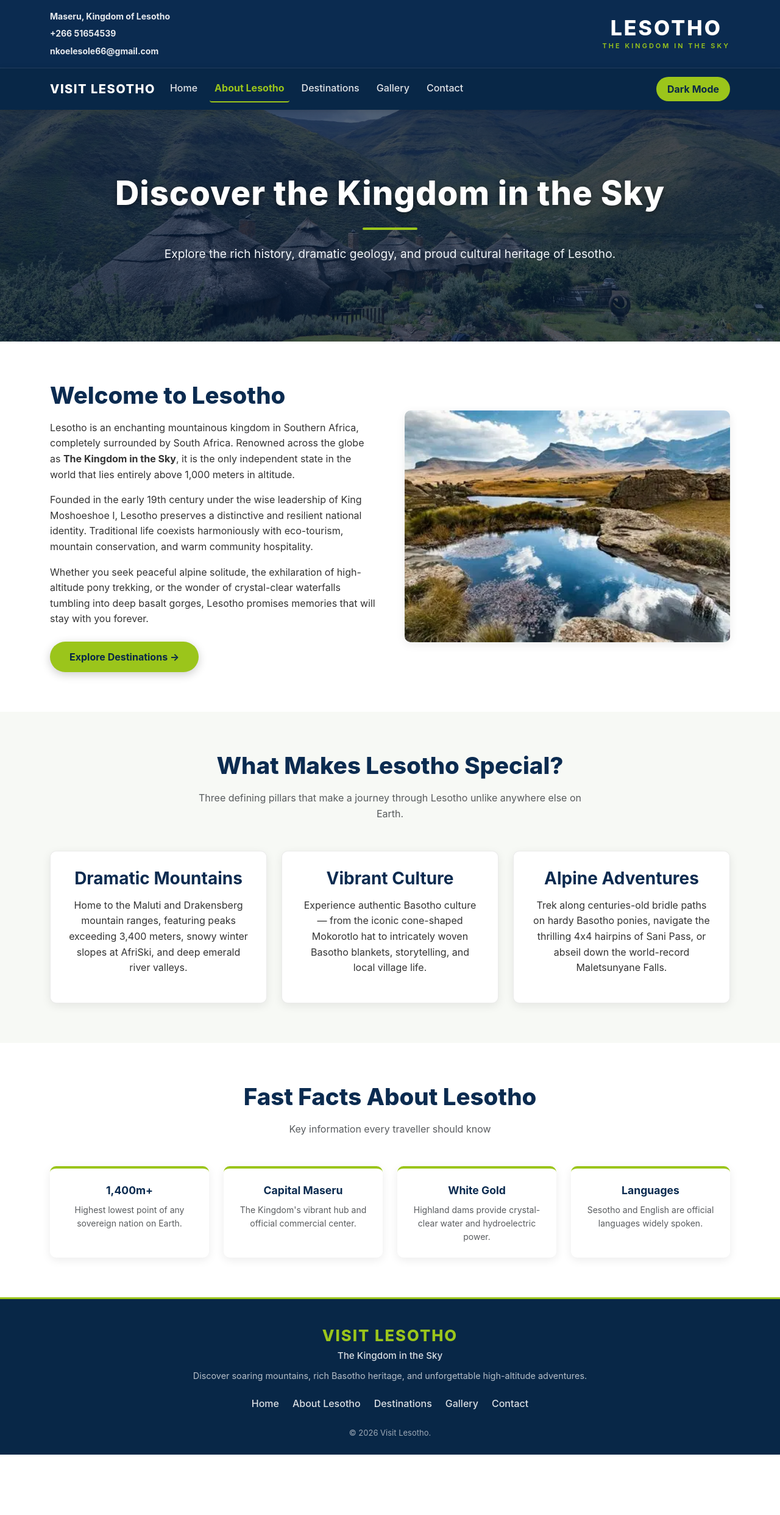
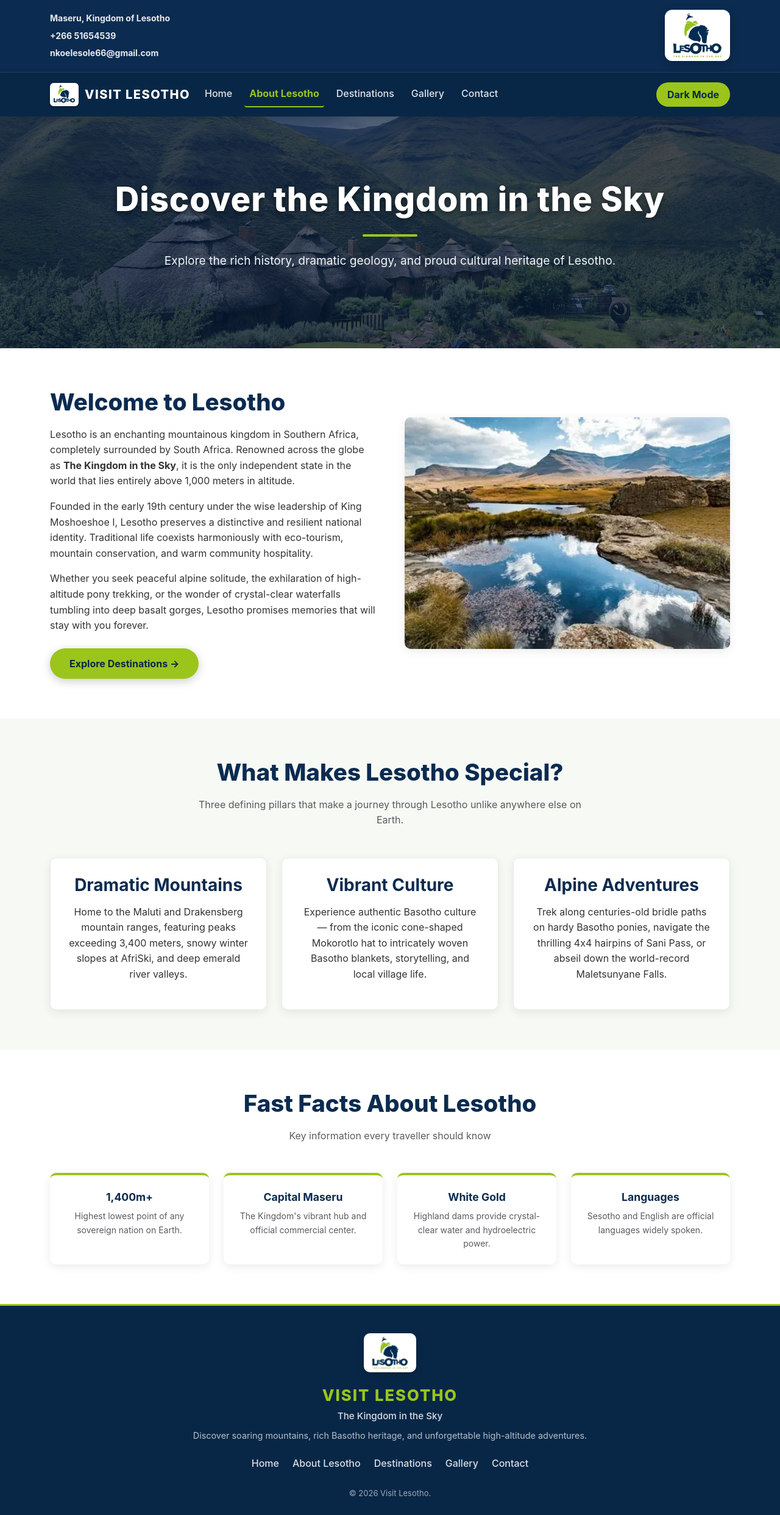
Before and after one commit to andrewnkoe/TOUR, a plain HTML site: page about.html in a window 1280 px wide. Shown: the whole page at 61% size. Before the commit the page ends 2385 px from the top, so only its background shows below. Drawn offline with nearby package versions, Linux system fonts and the light colour scheme.

Commit message:
Add files via upload

```diff
--- a/about.html
+++ b/about.html
@@ -6,6 +6,7 @@
     <meta name="viewport" content="width=device-width, initial-scale=1.0">
     <title>About Lesotho | The Kingdom in the Sky</title>
 
+    <link rel="icon" type="image/webp" href="logo.webp">
     <link href="https://cdn.jsdelivr.net/npm/bootstrap@5.3.3/dist/css/bootstrap.min.css" rel="stylesheet">
 
     <link rel="stylesheet" href="style.css">
@@ -23,8 +24,9 @@
             </div>
 
             <div class="logo">
-                <h1>LESOTHO</h1>
-                <p>THE KINGDOM IN THE SKY</p>
+                <a href="index.html" class="logo-badge" title="Visit Lesotho - The Kingdom in the Sky">
+                    <img src="logo.webp" alt="Lesotho - The Kingdom in the Sky" class="site-logo">
+                </a>
             </div>
         </div>
     </header>
@@ -33,7 +35,8 @@
     <nav class="navbar navbar-expand-lg navbar-dark">
         <div class="container">
             <a class="navbar-brand" href="index.html">
-                VISIT LESOTHO
+                <img src="logo.webp" alt="Lesotho Logo" class="navbar-logo">
+                <span>VISIT LESOTHO</span>
             </a>
 
             <button class="navbar-toggler"
@@ -213,6 +216,9 @@
 
     <footer class="footer">
         <div class="container">
+            <a href="index.html" class="footer-logo-wrap" title="Visit Lesotho">
+                <img src="logo.webp" alt="Lesotho Tourism Logo" class="footer-logo">
+            </a>
             <h3>VISIT LESOTHO</h3>
             <p class="footer-tagline">The Kingdom in the Sky</p>
             <p class="footer-desc">
--- a/style.css
+++ b/style.css
@@ -111,6 +111,30 @@ a:hover {
     text-align: center;
 }
 
+.logo-badge {
+    display: inline-flex;
+    align-items: center;
+    justify-content: center;
+    background: #ffffff;
+    padding: 6px 14px;
+    border-radius: 12px;
+    box-shadow: 0 4px 15px rgba(0, 0, 0, 0.2);
+    transition: var(--transition);
+    text-decoration: none;
+}
+
+.logo-badge:hover {
+    transform: translateY(-2px);
+    box-shadow: 0 6px 20px rgba(0, 0, 0, 0.3);
+}
+
+.site-logo {
+    height: 72px;
+    width: auto;
+    object-fit: contain;
+    display: block;
+}
+
 .logo h1 {
     font-size: 34px;
     font-weight: 800;
@@ -145,7 +169,22 @@ a:hover {
     font-size: 1.25rem;
     display: inline-flex;
     align-items: center;
-    gap: 8px;
+    gap: 10px;
+}
+
+.navbar-logo {
+    height: 38px;
+    width: auto;
+    object-fit: contain;
+    background: #ffffff;
+    padding: 3px 6px;
+    border-radius: 6px;
+    box-shadow: 0 2px 6px rgba(0, 0, 0, 0.2);
+    transition: transform 0.2s ease;
+}
+
+.navbar-brand:hover .navbar-logo {
+    transform: scale(1.05);
 }
 
 .navbar .nav-link {
@@ -915,6 +954,27 @@ body.dark-mode .info-box h3 {
     border-top: 3px solid var(--accent-color);
 }
 
+.footer-logo-wrap {
+    display: inline-block;
+    margin-bottom: 16px;
+    background: #ffffff;
+    padding: 6px 14px;
+    border-radius: 10px;
+    box-shadow: 0 3px 12px rgba(0, 0, 0, 0.2);
+    transition: var(--transition);
+}
+
+.footer-logo-wrap:hover {
+    transform: translateY(-2px);
+}
+
+.footer-logo {
+    height: 52px;
+    width: auto;
+    object-fit: contain;
+    display: block;
+}
+
 .footer h3 {
     color: var(--accent-color);
     font-weight: 800;
@@ -978,6 +1038,18 @@ body.dark-mode .info-box h3 {
         order: -1;
     }
 
+    .site-logo {
+        height: 58px;
+    }
+
+    .navbar-logo {
+        height: 32px;
+    }
+
+    .footer-logo {
+        height: 44px;
+    }
+
     .hero-section {
         min-height: 440px;
     }
```
Also changed, not shown: contact.html (+9 -3 lines), destinations.html (+9 -3 lines), gallery.html (+9 -3 lines), index.html (+10 -4 lines), indexgallery.html (+9 -3 lines), logo.webp (added).
